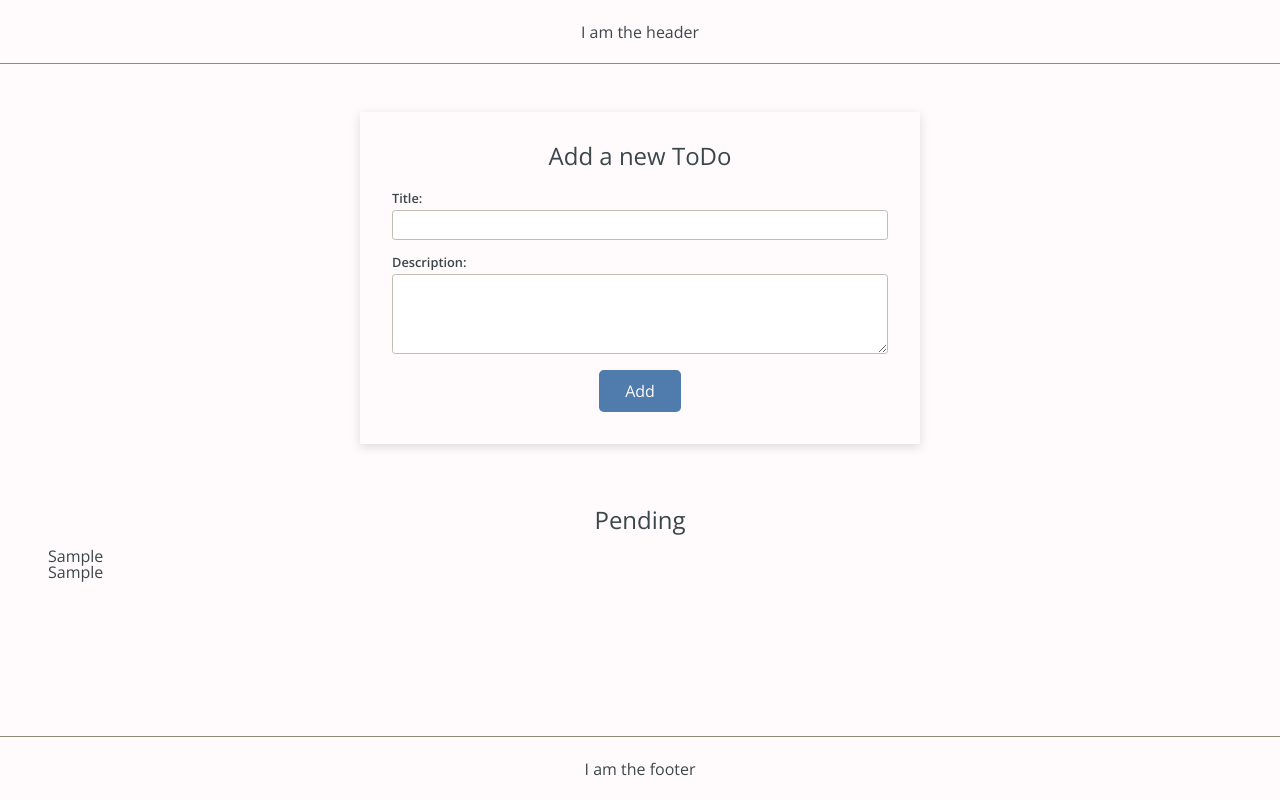
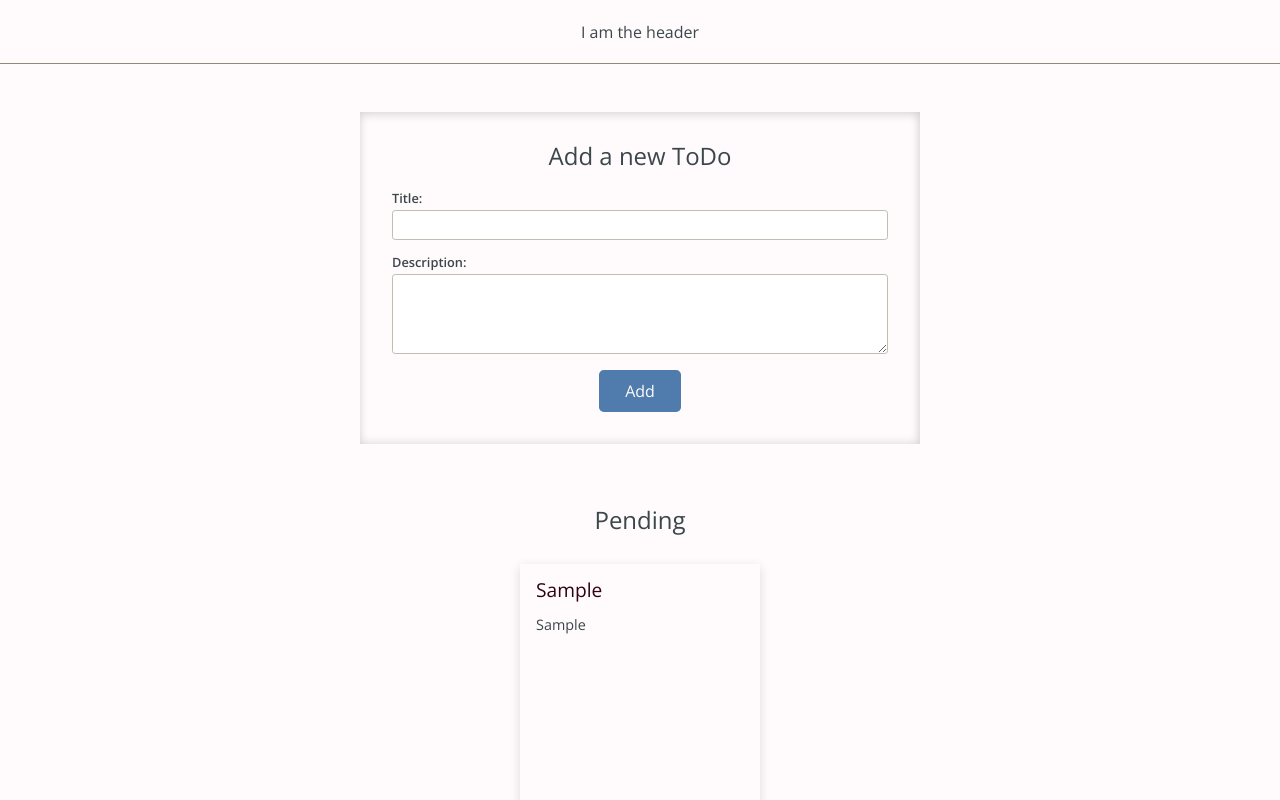
Before and after one commit to aburto22/todo, a Next.js app: page / in a window 1280 px wide. Both pictures are taken after typing "Sample", "Sample" into the empty fields and a click on the button "Add". Shown: the top 800 px of the page. Built offline with nearby package versions, Linux system fonts and the light colour scheme.

Commit message:
added datefns and date formatting

```diff
--- a/components/CreateTodoForm/styles.ts
+++ b/components/CreateTodoForm/styles.ts
@@ -5,11 +5,12 @@ import { H2, Button } from '@styles/common';
 export const Form = styled.form`
   max-width: 35rem;
   margin: 0 auto;
-  box-shadow: ${boxShadow.light};
+  box-shadow: ${boxShadow.insetMobile};
   padding: 1rem;
 
   @media (min-width: ${dimensions.mobileBreak}) {
     padding: 2rem;
+  box-shadow: ${boxShadow.inset};
   }
 `;
 
--- a/components/TodoItem/index.tsx
+++ b/components/TodoItem/index.tsx
@@ -1,14 +1,22 @@
 import { ITodo } from '@localTypes/.';
+import { formatDate } from '@lib/dates';
+import * as styles from './styles';
 
 interface TodoItemProps {
   todo: ITodo
 }
 
 const TodoItem = ({ todo }: TodoItemProps) => (
-  <article>
-    <h4>{todo.title}</h4>
-    <p>{todo.description}</p>
-  </article>
+  <styles.Todo>
+    <styles.Title>{todo.title}</styles.Title>
+    <styles.Description>{todo.description}</styles.Description>
+    <styles.Footer>
+      <styles.DateInfo>
+        <p>Last updated:</p>
+        <p>{formatDate(todo.updatedAt)}</p>
+      </styles.DateInfo>
+    </styles.Footer>
+  </styles.Todo>
 );
 
 export default TodoItem;
--- /dev/null
+++ b/components/TodoItem/styles.ts
@@ -0,0 +1,39 @@
+import { boxShadow, colors } from '@styles/cssVariables';
+import styled from 'styled-components';
+import { H3 } from '@styles/common';
+
+export const Todo = styled.article`
+  width: 15rem;
+  height: 20rem;
+  box-shadow: ${boxShadow.light};
+  padding: 1rem;
+  word-break: break-word;
+  display: flex;
+  flex-direction: column;
+  transition: transform 300ms;
+
+  :hover {
+    transform: scale(1.05);
+  }
+`;
+
+export const Title = styled(H3)`
+  margin-bottom: 1rem;
+  color: ${colors.black};
+  max-height: 15rem;
+`;
+
+export const Description = styled.p`
+  font-size: 0.9rem;
+  line-height: 1.2rem;
+`;
+
+export const Footer = styled.div`
+  margin-top: auto;
+  font-size: 0.8rem;
+`;
+
+export const DateInfo = styled.div`
+  display: flex;
+  flex-direction: column;
+`;
--- a/components/TodoList/index.tsx
+++ b/components/TodoList/index.tsx
@@ -28,9 +28,9 @@ const TodoList = () => {
             <styles.Subheading>Completed</styles.Subheading>
           </styles.SubheadingItem>
           {doneTodos.map((todo) => (
-            <li key={todo.id}>
+            <styles.TodoItem key={todo.id}>
               <TodoItem todo={todo} />
-            </li>
+            </styles.TodoItem>
           ))}
         </>
       )}
--- a/components/TodoList/styles.ts
+++ b/components/TodoList/styles.ts
@@ -4,6 +4,8 @@ import { H2 } from '@styles/common';
 export const List = styled.ul`
   display: flex;
   flex-wrap: wrap;
+  justify-content: center;
+  gap: 1rem;
 `;
 
 export const SubheadingItem = styled.li`
--- /dev/null
+++ b/lib/dates.ts
@@ -0,0 +1,3 @@
+import { format } from 'date-fns';
+
+export const formatDate = (date: string): string => format(new Date(date), 'd MMM uuuu, H:mm');
--- a/lib/todos.ts
+++ b/lib/todos.ts
@@ -4,8 +4,8 @@ import type { ITodo } from '@localTypes/.';
 export const createTodo = (title: string, description: string): ITodo => ({
   title,
   description,
-  createdAt: new Date(),
-  updatedAt: new Date(),
+  createdAt: Date(),
+  updatedAt: Date(),
   done: false,
   id: uuidv4(),
 });
--- a/package.json
+++ b/package.json
@@ -10,6 +10,7 @@
   },
   "dependencies": {
     "@reduxjs/toolkit": "^1.8.2",
+    "date-fns": "^2.28.0",
     "mongoose": "^6.4.0",
     "next": "12.1.6",
     "react": "18.2.0",
@@ -17,6 +18,7 @@
     "react-is": "^18.2.0",
     "react-redux": "^8.0.2",
     "styled-components": "^5.3.5",
+    "swr": "^1.3.0",
     "uuid": "^8.3.2"
   },
   "devDependencies": {
--- a/styles/common.ts
+++ b/styles/common.ts
@@ -7,6 +7,10 @@ export const H1 = styled.h1`
 
 export const H2 = styled.h2`
   font-size: 1.5rem;
+`;
+
+export const H3 = styled.h3`
+  font-size: 1.2rem;
 `;
 
 interface ButtonProps {
--- a/styles/cssVariables.ts
+++ b/styles/cssVariables.ts
@@ -17,4 +17,6 @@ export const colors = {
 
 export const boxShadow = {
   light: '0 3px 10px #0002',
+  insetMobile: 'inset 0 3px 10px #0002, inset -2px -3px 10px #0001',
+  inset: 'inset 0 3px 10px #0002, inset -2px -3px 10px #0001',
 };
--- a/types/index.ts
+++ b/types/index.ts
@@ -2,8 +2,8 @@ export interface ITodo {
   title: string;
   description: string;
   done: boolean;
-  createdAt: Date;
-  updatedAt: Date;
+  createdAt: string;
+  updatedAt: string;
   id: string;
 }
 
```
Also changed, not shown: 2 other files (tests, documents, lock files or other folders).
